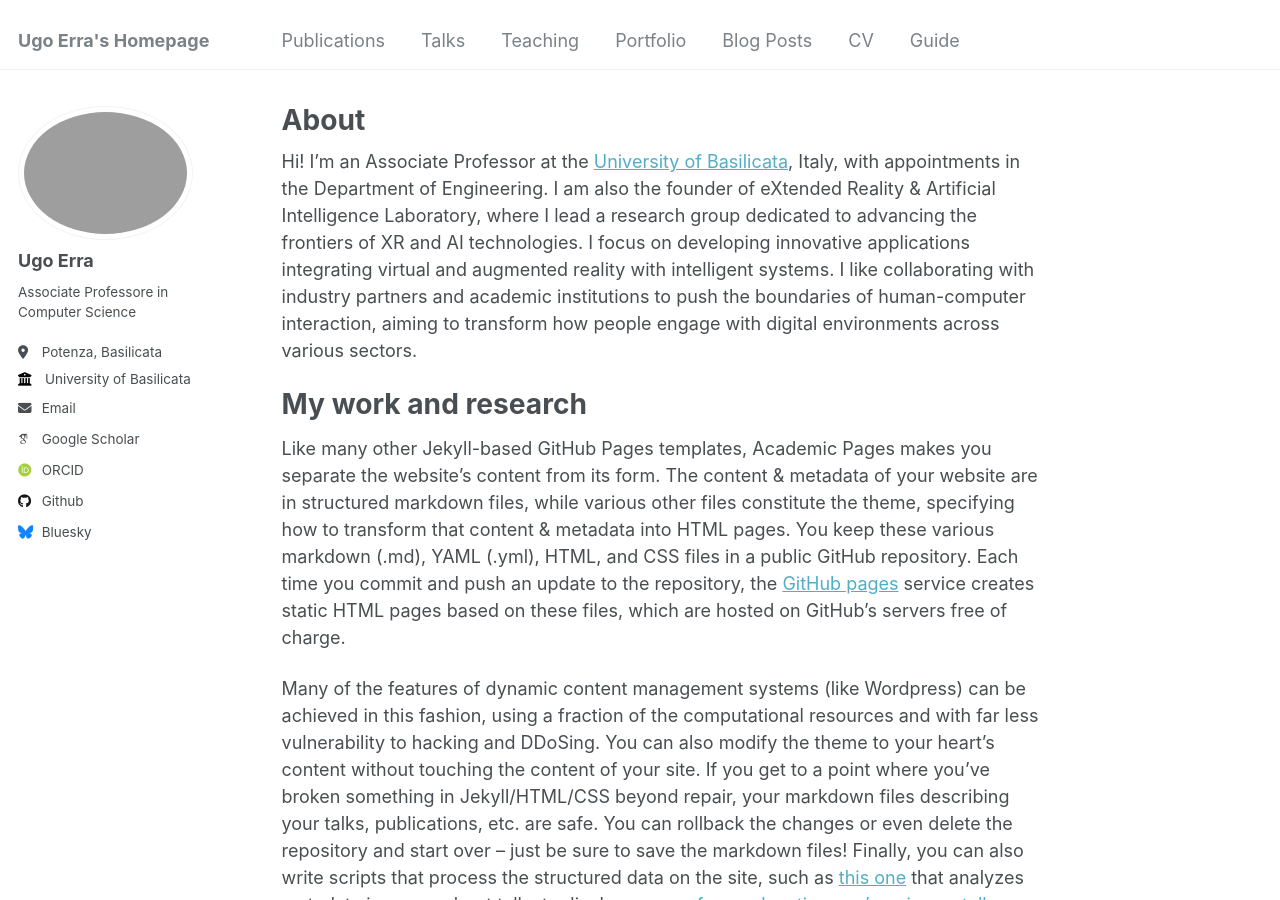
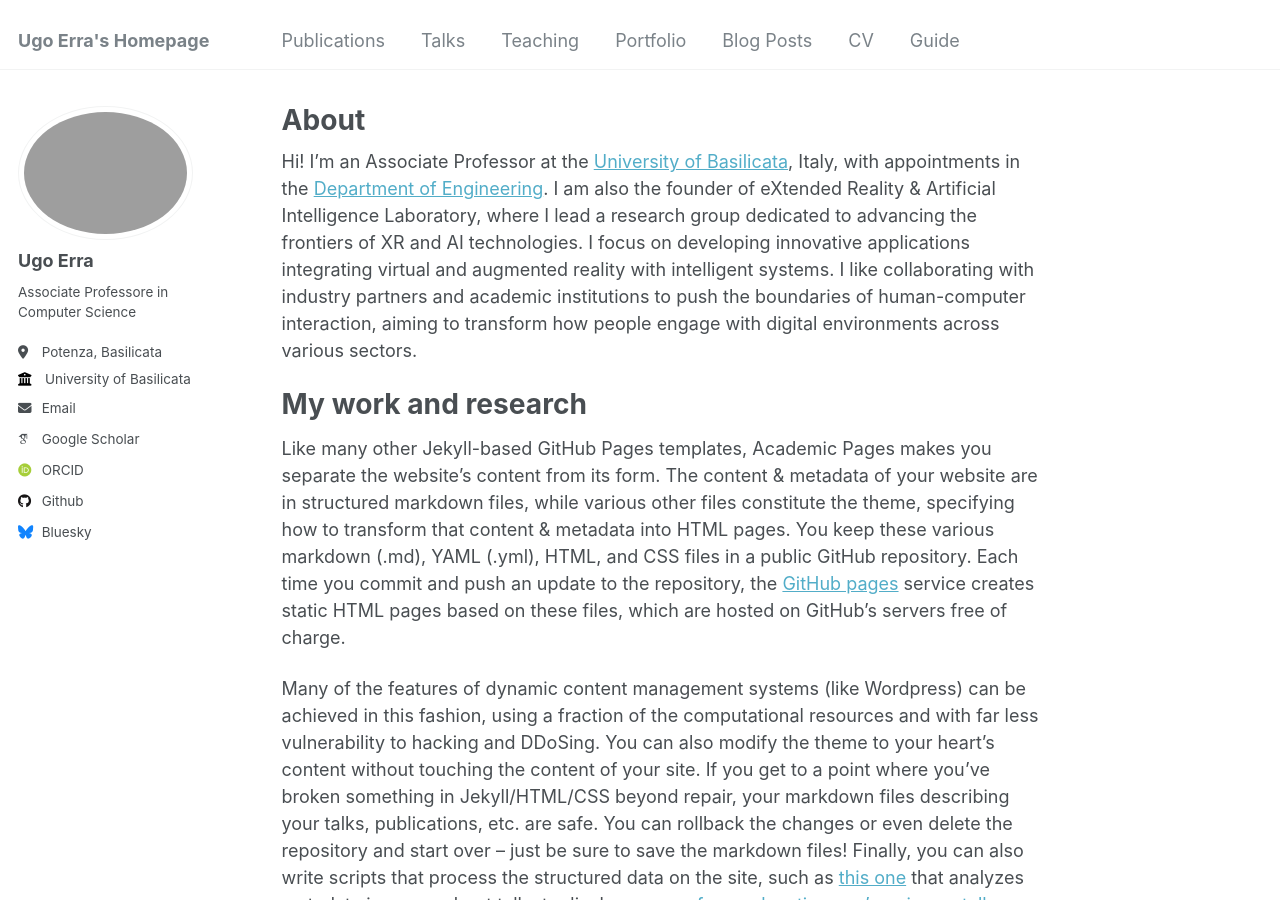
Before and after one commit to ugoerra/ugoerra.github.io, a Jekyll site: the page built from _pages/about.md, in a window 1280 px wide and 900 px high. Built offline with Jekyll 4.4.1, drawn with Linux system fonts in a browser that asks for light colours; some web fonts are replaced; part of the change alters nothing that is shown.

```diff
--- a/_pages/about.md
+++ b/_pages/about.md
@@ -7,7 +7,7 @@ redirect_from:
   - /about.html
 ---
 
-Hi! I’m an Associate Professor at the [University of Basilicata](https://www.unibas.it), Italy, with appointments in the Department of Engineering. I am also the founder of eXtended Reality & Artificial Intelligence Laboratory, where I lead a research group dedicated to advancing the frontiers of XR and AI technologies. I focus on developing innovative applications integrating virtual and augmented reality with intelligent systems. I like collaborating with industry partners and academic institutions to push the boundaries of human-computer interaction, aiming to transform how people engage with digital environments across various sectors.
+Hi! I’m an Associate Professor at the [University of Basilicata](https://www.unibas.it), Italy, with appointments in the [Department of Engineering](https://ingegneria.unibas.it/site/home.html). I am also the founder of eXtended Reality & Artificial Intelligence Laboratory, where I lead a research group dedicated to advancing the frontiers of XR and AI technologies. I focus on developing innovative applications integrating virtual and augmented reality with intelligent systems. I like collaborating with industry partners and academic institutions to push the boundaries of human-computer interaction, aiming to transform how people engage with digital environments across various sectors.
 
 My work and research
 ======
```
